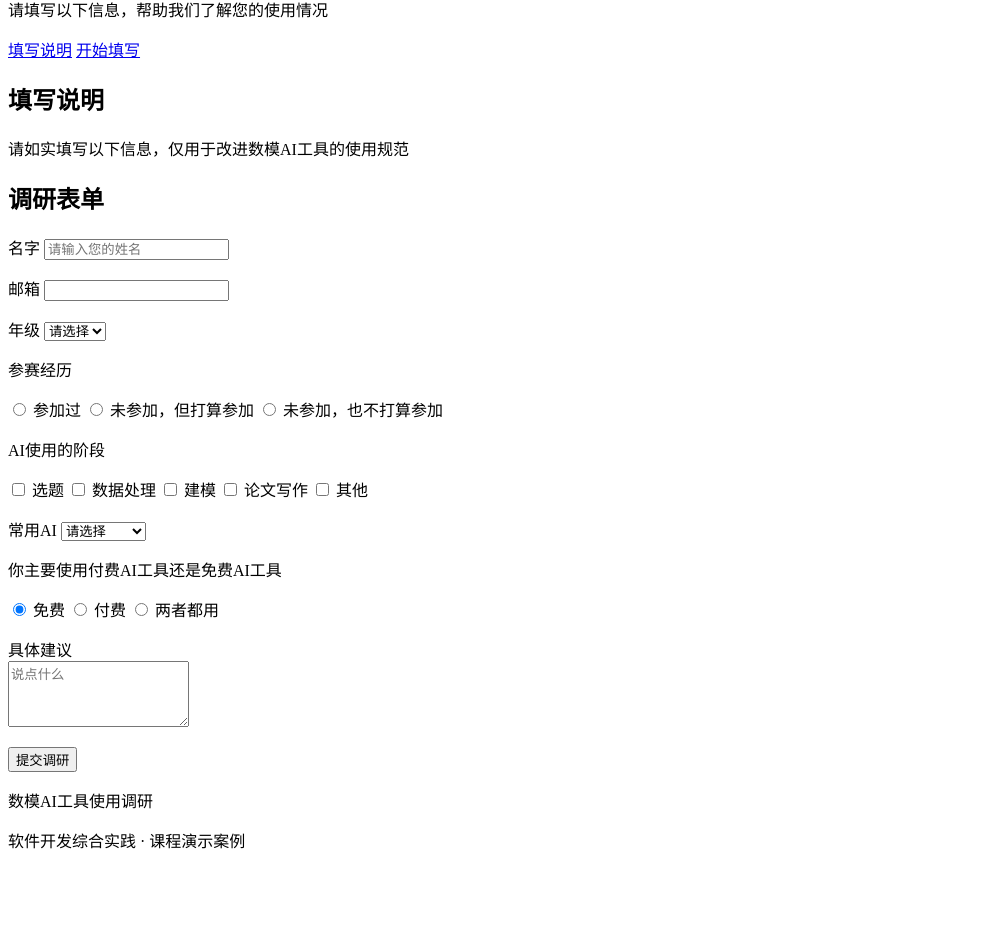
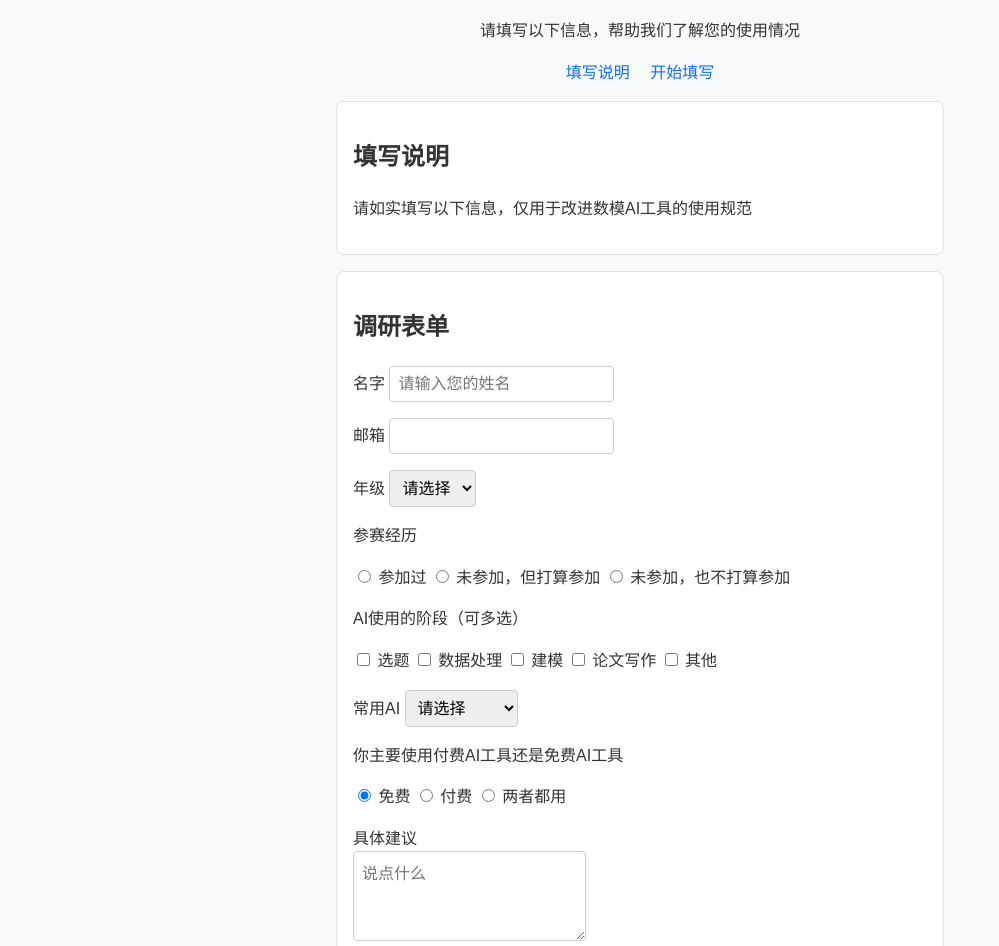
Before and after one commit to jing1522/frontend-practice2, a plain HTML site: page collect-form/index.html in a window 1280 px wide. Shown: the part 92-1038 px from the top of the page, without its empty margins (0-999 px from the left). Before the commit the page ends 960 px from the top, so only its background shows below. Drawn offline with Linux system fonts and the light colour scheme.

Commit message:
增加css

```diff
--- /dev/null
+++ b/collect-form/css/style.css
@@ -0,0 +1,57 @@
+* {
+  box-sizing: border-box;
+}
+
+body {
+  font-family: "Microsoft YaHei", "PingFang SC", sans-serif;
+  color: #333;
+
+  line-height: 1.6;
+  background-color: #f8f9fa;
+  max-width: 640px;
+  margin: 0 auto;
+  padding: 16px;
+}
+
+header {
+  text-align: center;
+}
+
+nav {
+  text-align: center;
+  margin-bottom: 16px;
+}
+
+nav a {
+  color: #0d6efd;
+  text-decoration: none;
+  margin: 0 8px;
+}
+
+section {
+  background: #fff;
+  border: 1px solid #dee2e6;
+  border-radius: 8px;
+  padding: 16px;
+  margin-bottom: 16px;
+}
+
+input, textarea, select, button {
+  font-size: 16px;
+  padding: 8px;
+  border: 1px solid #ccc;
+  border-radius: 4px;
+}
+
+button {
+  background: #0d6efd;
+  color: #fff;
+  border: none;
+  padding: 8px 24px;
+}
+
+footer {
+  text-align: center;
+  color: #888;
+  font-size: 14px;
+}
--- a/collect-form/index.html
+++ b/collect-form/index.html
@@ -4,7 +4,7 @@
         <meta charset="UTF-8">
         <meta name="viewport" content="width=device-width, initial-scale=1.0">
         <title>数模AI工具使用调研</title>
-
+       <link rel="stylesheet" href="css/style.css">
     </head>
     <body>
         <header>
@@ -56,7 +56,7 @@
                         <input type="radio" name="experience" value="notwill"> 未参加，也不打算参加
                     </label>
                 </p>
-                <p>AI使用的阶段</p>
+                <p>AI使用的阶段（可多选）</p>
                 <p>
                     <label><input type="checkbox" name="stage" value="选题"> 选题</label>
                     <label><input type="checkbox" name="stage" value="数据处理"> 数据处理</label>
```
